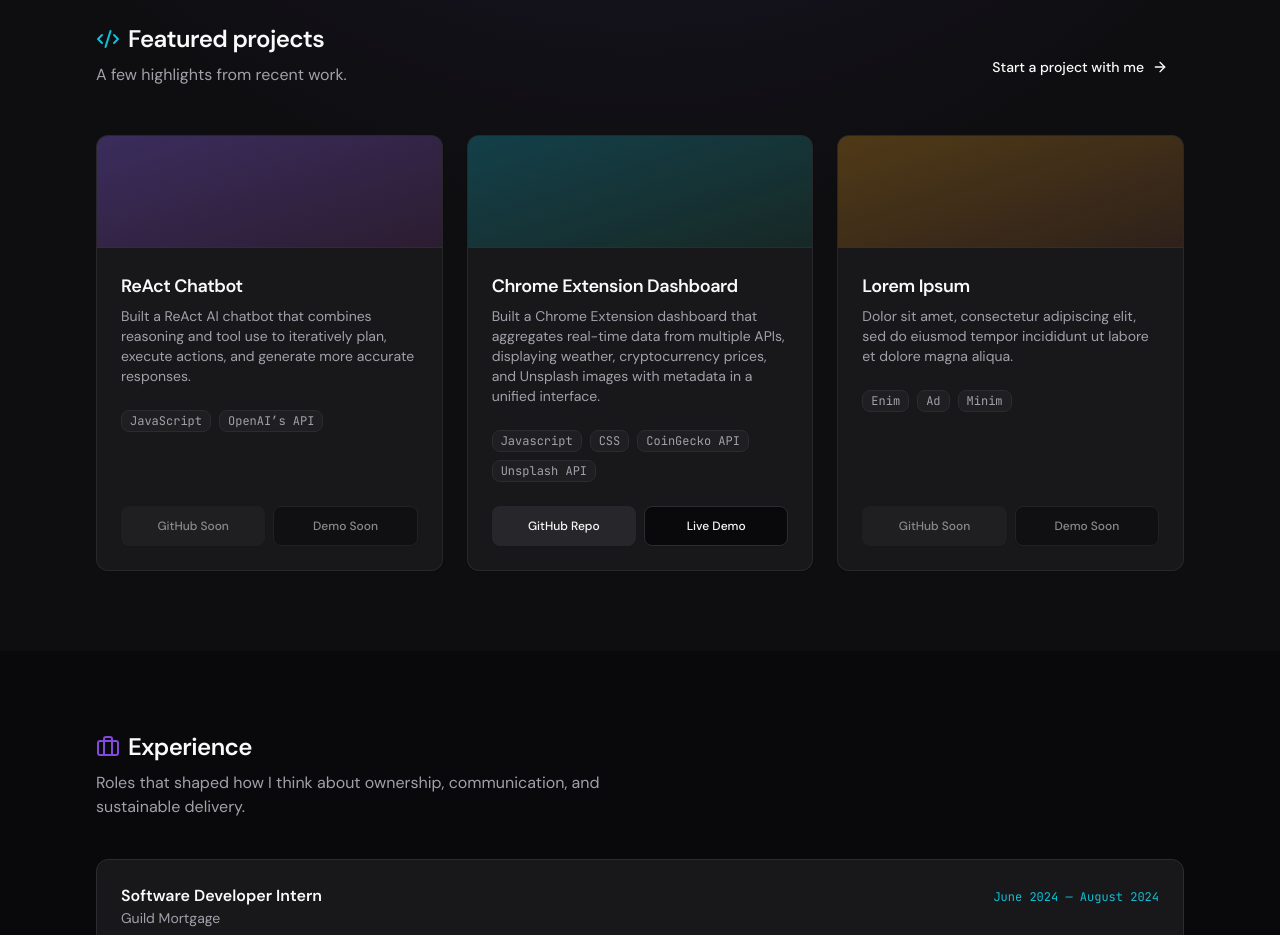
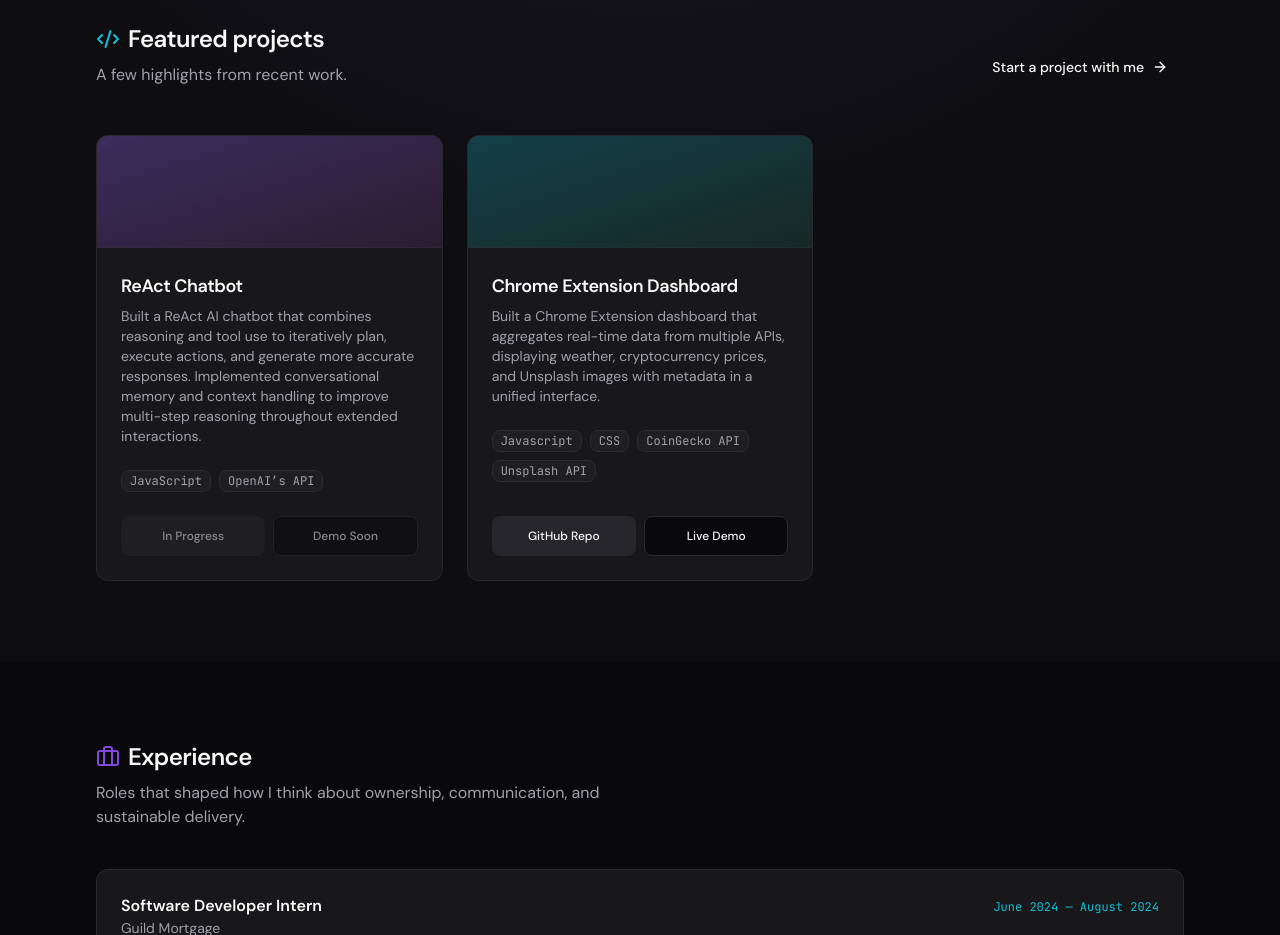
Before and after one commit to anosh1000/developer-portfolio, a Next.js app: page / in a window 1280 px wide. Shown: the part 780-1715 px from the top of the page. Built offline with nearby package versions, Linux system fonts and the light colour scheme.

Commit message:
Removed 3rd project placeholder

```diff
--- a/src/app/page.tsx
+++ b/src/app/page.tsx
@@ -29,7 +29,7 @@ const featuredProjects = [
   {
     title: "ReAct Chatbot",
     description:
-      "Built a ReAct AI chatbot that combines reasoning and tool use to iteratively plan, execute actions, and generate more accurate responses.",
+      "Built a ReAct AI chatbot that combines reasoning and tool use to iteratively plan, execute actions, and generate more accurate responses. Implemented conversational memory and context handling to improve multi-step reasoning throughout extended interactions.",
     stack: ["JavaScript", "OpenAI’s API"],
     githubHref: "#",
     demoHref: "#",
@@ -44,15 +44,15 @@ const featuredProjects = [
     demoHref: "https://dashboard-anosh.netlify.app/",
     accent: "from-cyan-500/25 to-emerald-500/10",
   },
-  {
-    title: "Lorem Ipsum",
-    description:
-      "Dolor sit amet, consectetur adipiscing elit, sed do eiusmod tempor incididunt ut labore et dolore magna aliqua.",
-    stack: ["Enim", "Ad", "Minim"],
-    githubHref: "#",
-    demoHref: "#",
-    accent: "from-amber-500/25 to-orange-500/10",
-  },
+  // {
+  //   title: "Lorem Ipsum",
+  //   description:
+  //     "Dolor sit amet, consectetur adipiscing elit, sed do eiusmod tempor incididunt ut labore et dolore magna aliqua.",
+  //   stack: ["Enim", "Ad", "Minim"],
+  //   githubHref: "#",
+  //   demoHref: "#",
+  //   accent: "from-amber-500/25 to-orange-500/10",
+  // },
 ] as const;
 
 const experience = [
@@ -208,7 +208,7 @@ export default function HomePage() {
                         className="w-full cursor-not-allowed px-2 text-xs opacity-50"
                         disabled
                       >
-                        GitHub Soon
+                        In Progress
                       </Button>
                     ) : (
                       <Button asChild variant="secondary" className="w-full px-2 text-xs">
```
